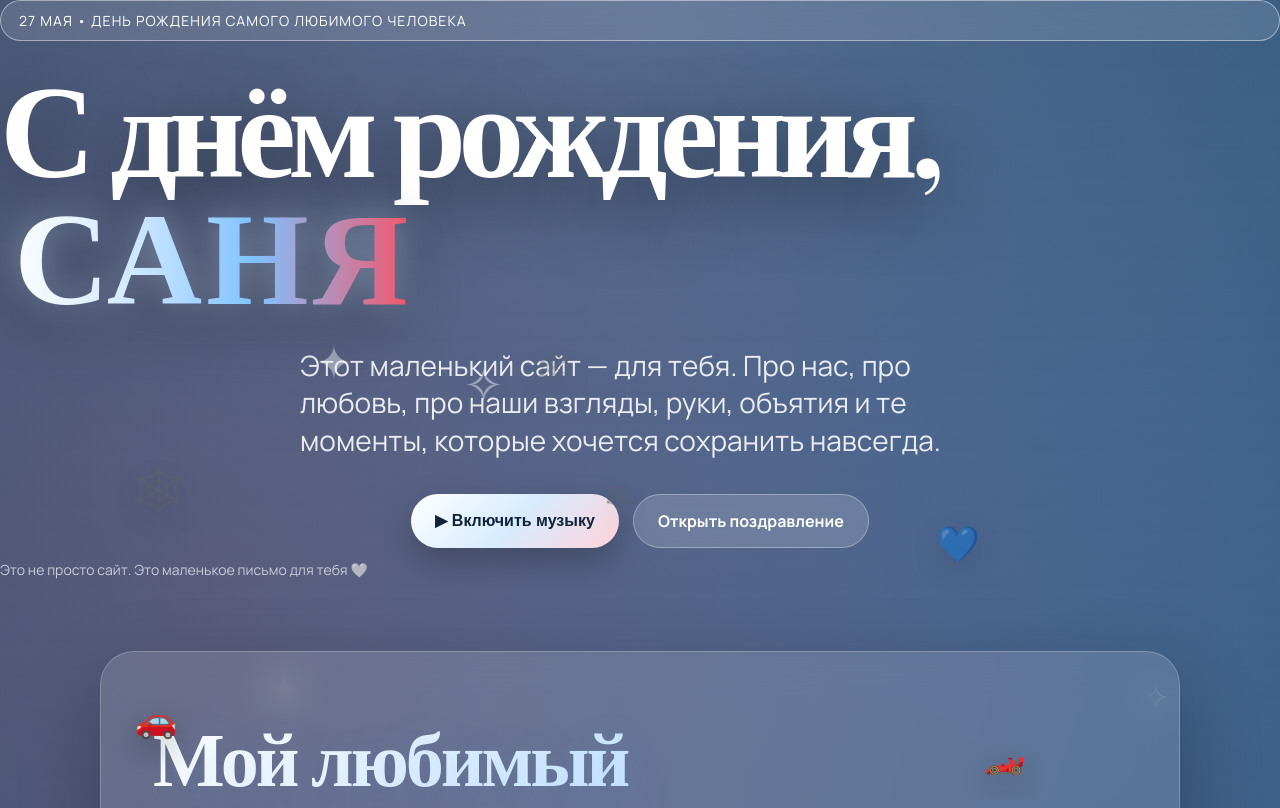
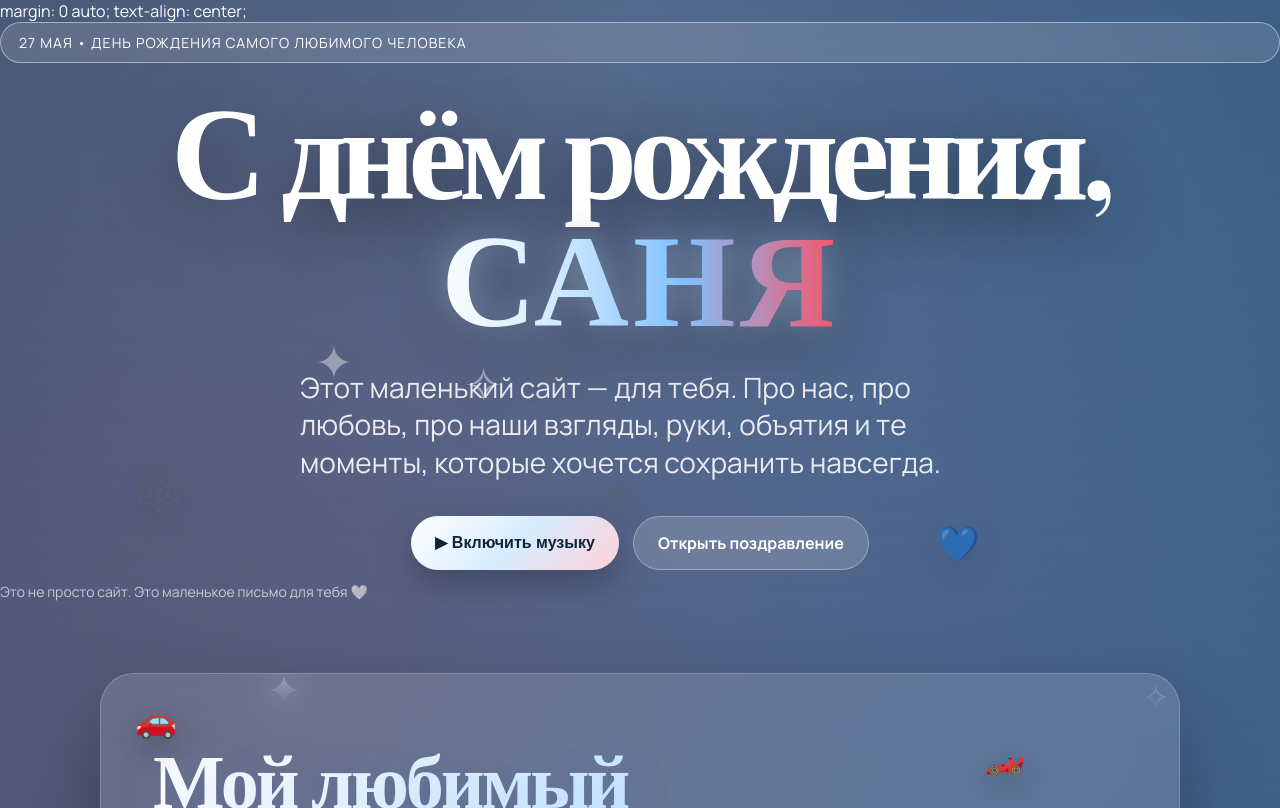
Before and after one commit to gunelka981-lab/sanya-birthday, a plain HTML site: page index.html in a window 1280 px wide. Shown: the top 808 px of the page. Drawn offline with nearby package versions, Linux system fonts and the light colour scheme.

Commit message:
Update index.html

```diff
--- a/index.html
+++ b/index.html
@@ -110,6 +110,8 @@
     }
 
     h1 {
+      margin: 0 auto;
+text-align: center;
       font-family: "Playfair Display", serif;
       font-size: clamp(54px, 14vw, 132px);
       line-height: 0.9;
@@ -545,6 +547,8 @@
     </div>
 
     <header class="hero">
+      margin: 0 auto;
+text-align: center;
       <div class="badge">27 мая • день рождения самого любимого человека</div>
       <h1>С днём рождения,<br><span class="name">САНЯ</span></h1>
       <p class="subtitle">
```
